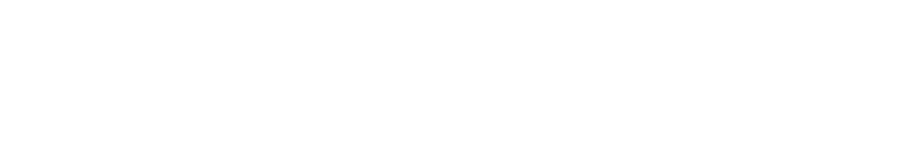
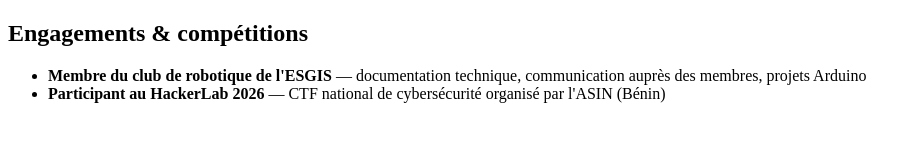
Before and after one commit to capriatiboss/mon-cv, a plain HTML site: page index.html in a window 1280 px wide. Shown: the whole page, without its empty margins (0-919 px from the left). Drawn offline with Linux system fonts and the light colour scheme.

Commit message:
mise en place de la section associations

```diff
--- a/index.html
+++ b/index.html
@@ -7,6 +7,19 @@
 </head>
 <body>
     <header id="en-tete"></header>
-    <main></main>
+    <main>
+        <section id="engagements">
+            <h2>Engagements &amp; compétitions</h2>
+            <ul>
+                <li>
+                <strong>Membre du club de robotique de l'ESGIS</strong> — documentation technique, communication auprès des
+                membres, projets Arduino
+                </li>
+                <li>
+                <strong>Participant au HackerLab 2026</strong> — CTF national de cybersécurité organisé par l'ASIN (Bénin)
+                </li>
+            </ul>
+        </section>
+    </main>
 </body>
 </html>
```
